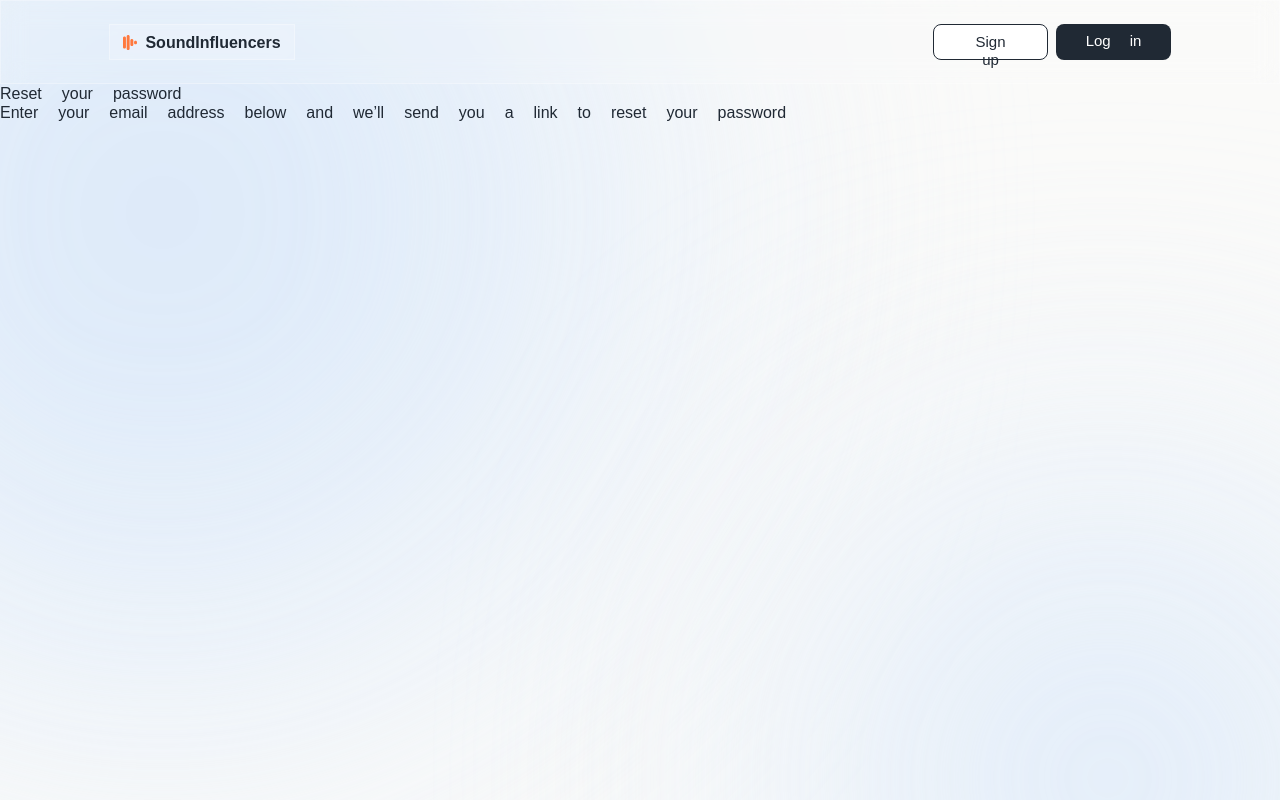
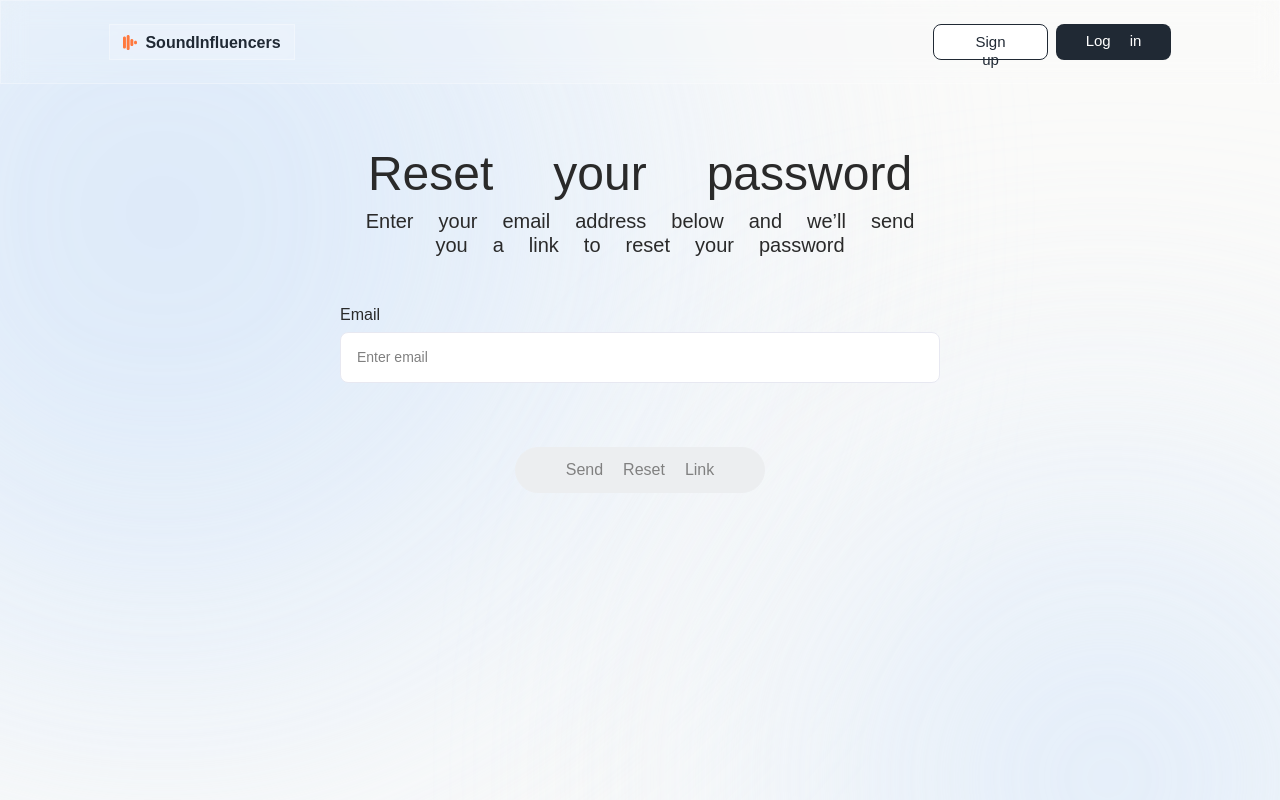
Before and after one commit to soundinfluencers/client, a React (Vite) app in the folder u/: page /forgot-password in a window 1280 px wide. Built offline with nearby package versions, Linux system fonts and the light colour scheme; a web font is replaced by a local one.

Commit message:
"update: liquid glass effect + imported styles into login page + started working on forgot password page"
# Conflicts:
#	u/.env
#	u/src/pages/auth/forgot/_forgot_password_page.scss
#	u/src/styles/variables/_variables.scss

```diff
--- a/u/src/components/ui/switchers/switch-button/_switch-button.scss
+++ b/u/src/components/ui/switchers/switch-button/_switch-button.scss
@@ -31,7 +31,7 @@
     text-align: center;
     cursor: pointer;
     position: relative;
-    z-index: 1;
+    z-index: 20;
 
     p {
       color: vars.$gray-dark;
@@ -40,6 +40,7 @@
       font-weight: 400;
       line-height: normal;
       letter-spacing: 0;
+      mix-blend-mode: normal;
     }
   }
 }
--- a/u/src/pages/auth/forgot/ForgotPasswordPage.tsx
+++ b/u/src/pages/auth/forgot/ForgotPasswordPage.tsx
@@ -1,9 +1,31 @@
-export const ForgotPasswordPage = () => {
+import type {FC} from "react";
+import "./_forgot_password_page.scss";
+import {TextInput} from "../../../components/ui/inputs/text-input/TextInput.tsx";
+import {useDispatch, useSelector} from "react-redux";
+import type {RootState} from "../../../store/store.ts";
+import {setEmail} from "../../../store/slices/features/loginSlice.ts";
+import {ButtonMain} from "../../../components/ui/buttons/button/Button.tsx";
+
+export const ForgotPasswordPage: FC = () => {
+    const dispatch = useDispatch();
+    const {email} = useSelector((state: RootState) => state.login);
+
     return (
         <div className='forgot-password-page'>
             <div className='forgot-password-page__title-block'>
                 <p className='forgot-password-page__title'>Reset your password</p>
-                <p className='forgot-password-page__subtitle'>Enter your email address below and we’ll send you a link to reset your password</p>
+                <p className='forgot-password-page__subtitle'>Enter your email address below and we’ll send you a link
+                    to reset your password</p>
+            </div>
+            <div className='forgot-password-page__input'>
+                <TextInput value={email}
+                           setValue={(value) => dispatch(setEmail(value))}
+                           isError={false}
+                           placeholder='Enter email'
+                           title='Email'/>
+            </div>
+            <div className='forgot-password-page__controls'>
+                <ButtonMain text='Send reset link' onClick={() => console.log('1')} isDisabled={true}/>
             </div>
         </div>
     )
--- /dev/null
+++ b/u/src/pages/auth/forgot/_forgot_password_page.scss
@@ -0,0 +1,39 @@
+@use '@/styles/mixins/title' as title;
+@use '@/styles/variables/variables' as vars;
+
+.forgot-password-page {
+  display: flex;
+  flex-direction: column;
+  justify-content: center;
+  align-items: center;
+  width: 600px;
+  margin: 64px auto;
+
+  &__title-block {
+    text-align: center;
+    display: flex;
+    flex-direction: column;
+    gap: 8px;
+  }
+
+  &__title {
+    @include title.title($font-color: vars.$gray-dark);
+  }
+
+  &__subtitle {
+    font-size: 20px;
+    font-style: normal;
+    font-weight: 400;
+    line-height: normal;
+    color: vars.$gray-dark;
+  }
+
+  &__input {
+    margin-top: 48px;
+    width: 100%;
+  }
+
+  &__controls {
+    margin-top: 64px;
+  }
+}
--- a/u/src/pages/auth/login/LoginPage.tsx
+++ b/u/src/pages/auth/login/LoginPage.tsx
@@ -27,7 +27,7 @@ export const LoginPage: FC = () => {
                                    setValue={(value) => dispatch(setPassword(value))}
                                    type="password"
                                    placeholder="Enter password"/>
-                        <p className="login-page__forgot">Forgot password?</p>
+                        <p className="login-page__forgot" onClick={() => navigate("/forgot-password")}>Forgot password?</p>
                     </div>
                 </div>
 
--- a/u/src/styles/mixins/_glass-effect.scss
+++ b/u/src/styles/mixins/_glass-effect.scss
@@ -43,7 +43,7 @@
   }
 
   & > * {
-    z-index: 10;
+    z-index: 1;
     position: relative;
   }
 }
--- a/u/src/styles/mixins/_title.scss
+++ b/u/src/styles/mixins/_title.scss
@@ -1,6 +1,13 @@
-@mixin title($font-size: 48px, $font-weight: 400, $line-height: 110%, $font-style: normal) {
+@use '../variables/variables' as vars;
+
+@mixin title($font-size: 48px, $font-weight: 400, $line-height: 110%, $font-style: normal, $font-color: vars.$black-blue) {
   font-size: $font-size;
   font-weight: $font-weight;
   line-height: $line-height;
   font-style: $font-style;
+  color: $font-color;
 }
+
+@mixin title-subtitle-block() {
+
+}
```
Also changed, not shown: 1 other file (tests, documents, lock files or other folders).
